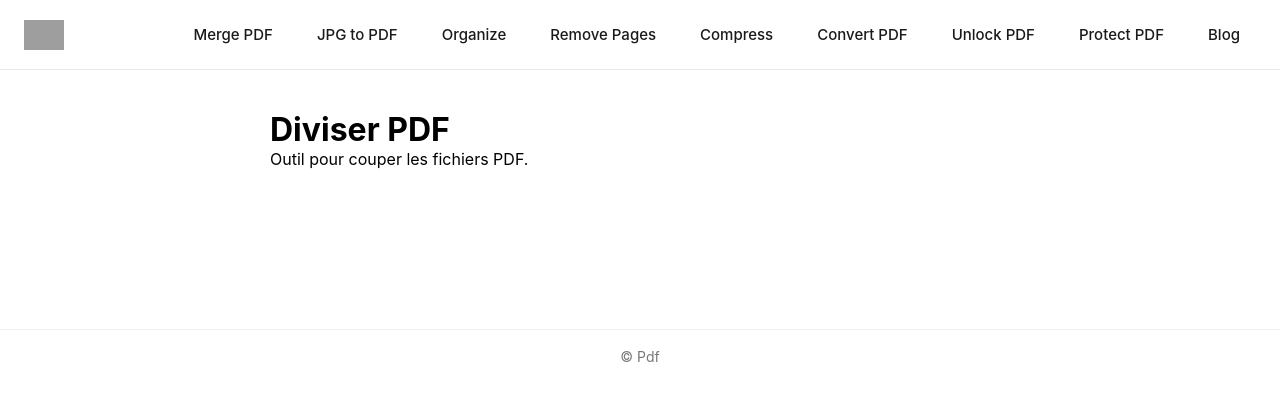
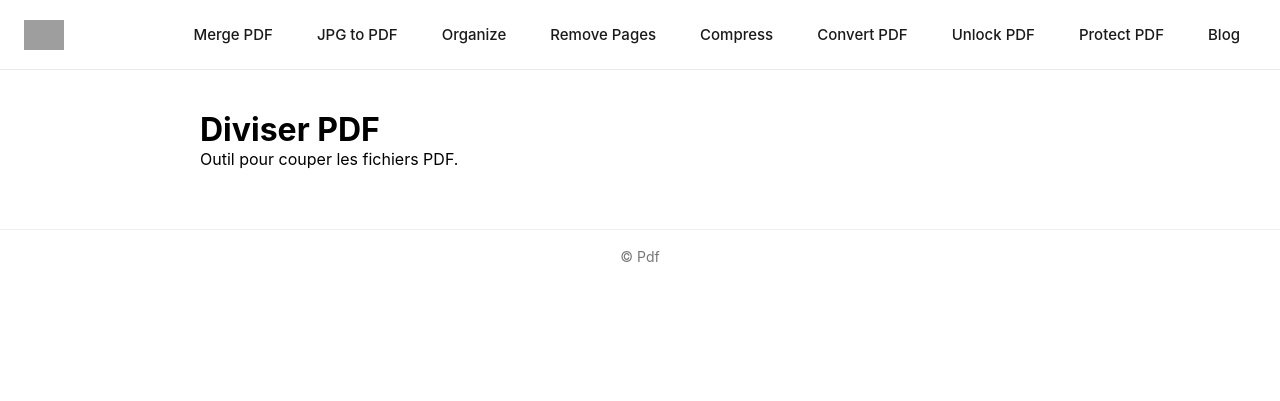
Before and after one commit to rforrupesh/pdf, a Jekyll site: the page built from split.html, in a window 1280 px wide. Shown: the top 401 px of the page. Built offline with Jekyll 4.4.1, drawn with Linux system fonts in a browser that asks for light colours; grey boxes are pictures that could not be loaded.

Commit message:
Update main styles in toolblog.css
Increased max-width of main and adjusted padding.

```diff
--- a/assets/css/toolblog.css
+++ b/assets/css/toolblog.css
@@ -1,17 +1,16 @@
 
 
 main {
-  max-width: 780px;
+  max-width: 920px;
   margin: 0 auto;
-  padding: 40px 20px 120px;
+  padding: 40px 20px 20px;
 }
 
 .page-title { font-size: 24px; font-weight: 600; letter-spacing: -0.4px; margin-bottom: 4px; }
 .page-sub { color: #888; font-size: 14px; margin-bottom: 28px; }
 
 .upload-box {
-  background: #E9EFFD
-;
+  background: #E9EFFD;
   border: 1.5px dashed #4285F4;
   border-radius: 10px;
   padding: 52px 24px;
```
